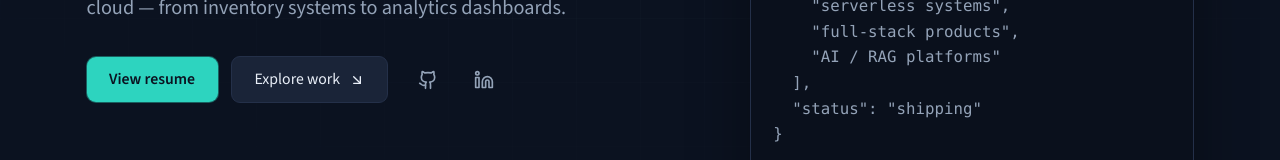
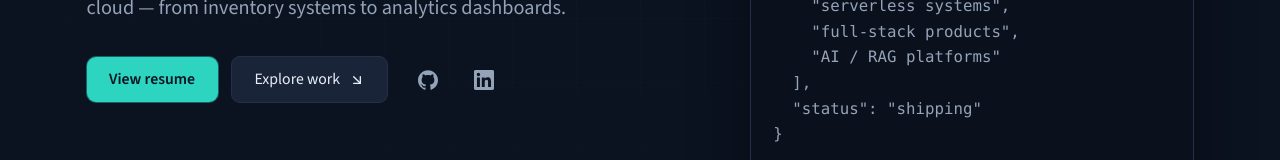
Before and after one commit to murlipatel1/portfolio, a React (Vite) app: page / in a window 1280 px wide. Shown: the part 494-654 px from the top of the page. Built offline with nearby package versions, Linux system fonts and the light colour scheme; no server answers.

Commit message:
Refactor social media icons in footer and contact sections to use custom components; update README with Node.js and npm requirements

```diff
--- a/src/components/layout/Footer.tsx
+++ b/src/components/layout/Footer.tsx
@@ -1,4 +1,5 @@
-import { Github, Linkedin, Mail } from "lucide-react";
+import { GithubIcon, LinkedinIcon } from "../ui/BrandIcons";
+import { Mail } from "lucide-react";
 import { bio } from "../../data/bio";
 
 export function Footer() {
@@ -25,7 +26,7 @@
             className="text-muted hover:text-accent"
             aria-label="GitHub"
           >
-            <Github size={18} />
+            <GithubIcon size={18} />
           </a>
           <a
             href={bio.linkedin}
@@ -34,7 +35,7 @@
             className="text-muted hover:text-accent"
             aria-label="LinkedIn"
           >
-            <Linkedin size={18} />
+            <LinkedinIcon size={18} />
           </a>
         </div>
       </div>
--- a/src/components/sections/Contact.tsx
+++ b/src/components/sections/Contact.tsx
@@ -1,6 +1,7 @@
 import { useRef, useState, type FormEvent } from "react";
 import emailjs from "@emailjs/browser";
-import { Github, Linkedin, Mail, Phone, Send } from "lucide-react";
+import { Mail, Phone, Send } from "lucide-react";
+import { GithubIcon, LinkedinIcon } from "../ui/BrandIcons";
 import { bio } from "../../data/bio";
 import { Section } from "../layout/Section";
 import { Button } from "../ui/Button";
@@ -71,7 +72,7 @@
             rel="noreferrer"
             className="flex items-center gap-3 text-sm text-muted transition hover:text-accent"
           >
-            <Github size={18} className="text-accent" />
+            <GithubIcon size={18} className="text-accent" />
             GitHub
           </a>
           <a
@@ -80,7 +81,7 @@
             rel="noreferrer"
             className="flex items-center gap-3 text-sm text-muted transition hover:text-accent"
           >
-            <Linkedin size={18} className="text-accent" />
+            <LinkedinIcon size={18} className="text-accent" />
             LinkedIn
           </a>
         </div>
--- a/src/components/sections/Hero.tsx
+++ b/src/components/sections/Hero.tsx
@@ -1,6 +1,7 @@
 import { useEffect, useState } from "react";
 import { motion, useReducedMotion } from "motion/react";
-import { ArrowDownRight, Github, Linkedin } from "lucide-react";
+import { ArrowDownRight } from "lucide-react";
+import { GithubIcon, LinkedinIcon } from "../ui/BrandIcons";
 import { bio } from "../../data/bio";
 import { Button } from "../ui/Button";
 import { fadeUp, stagger } from "../../lib/motion";
@@ -126,7 +127,7 @@
               className="ml-1 rounded-lg p-2.5 text-muted hover:bg-surface-2 hover:text-fg"
               aria-label="GitHub"
             >
-              <Github size={20} />
+              <GithubIcon size={20} />
             </a>
             <a
               href={bio.linkedin}
@@ -135,7 +136,7 @@
               className="rounded-lg p-2.5 text-muted hover:bg-surface-2 hover:text-fg"
               aria-label="LinkedIn"
             >
-              <Linkedin size={20} />
+              <LinkedinIcon size={20} />
             </a>
           </motion.div>
         </div>
--- /dev/null
+++ b/src/components/ui/BrandIcons.tsx
@@ -0,0 +1,36 @@
+type IconProps = {
+  size?: number;
+  className?: string;
+};
+
+export function GithubIcon({ size = 18, className }: IconProps) {
+  return (
+    <svg
+      xmlns="http://www.w3.org/2000/svg"
+      width={size}
+      height={size}
+      viewBox="0 0 24 24"
+      fill="currentColor"
+      className={className}
+      aria-hidden="true"
+    >
+      <path d="M12 .297c-6.63 0-12 5.373-12 12 0 5.303 3.438 9.8 8.205 11.385.6.113.82-.258.82-.577 0-.285-.01-1.04-.015-2.04-3.338.724-4.042-1.61-4.042-1.61-.546-1.385-1.335-1.755-1.335-1.755-1.087-.744.084-.729.084-.729 1.205.084 1.838 1.236 1.838 1.236 1.07 1.835 2.809 1.305 3.495.998.108-.776.417-1.305.76-1.605-2.665-.3-5.466-1.332-5.466-5.93 0-1.31.465-2.38 1.235-3.22-.135-.303-.54-1.523.105-3.176 0 0 1.005-.322 3.3 1.23.96-.267 1.98-.399 3-.405 1.02.006 2.04.138 3 .405 2.28-1.552 3.285-1.23 3.285-1.23.645 1.653.24 2.873.12 3.176.765.84 1.23 1.91 1.23 3.22 0 4.61-2.805 5.625-5.475 5.92.42.36.81 1.096.81 2.22 0 1.606-.015 2.896-.015 3.286 0 .315.21.69.825.57C20.565 22.092 24 17.592 24 12.297c0-6.627-5.373-12-12-12" />
+    </svg>
+  );
+}
+
+export function LinkedinIcon({ size = 18, className }: IconProps) {
+  return (
+    <svg
+      xmlns="http://www.w3.org/2000/svg"
+      width={size}
+      height={size}
+      viewBox="0 0 24 24"
+      fill="currentColor"
+      className={className}
+      aria-hidden="true"
+    >
+      <path d="M20.447 20.452h-3.554v-5.569c0-1.328-.027-3.037-1.852-3.037-1.853 0-2.136 1.445-2.136 2.939v5.667H9.351V9h3.414v1.561h.046c.477-.9 1.637-1.85 3.37-1.85 3.601 0 4.267 2.37 4.267 5.455v6.286zM5.337 7.433a2.062 2.062 0 01-2.063-2.065 2.064 2.064 0 112.063 2.065zm1.782 13.019H3.555V9h3.564v11.452zM22.225 0H1.771C.792 0 0 .774 0 1.729v20.542C0 23.227.792 24 1.771 24h20.451C23.2 24 24 23.227 24 22.271V1.729C24 .774 23.2 0 22.222 0h.003z" />
+    </svg>
+  );
+}
--- a/src/components/ui/ProjectModal.tsx
+++ b/src/components/ui/ProjectModal.tsx
@@ -1,5 +1,6 @@
 import { useEffect } from "react";
-import { ExternalLink, Github, X } from "lucide-react";
+import { ExternalLink, X } from "lucide-react";
+import { GithubIcon } from "./BrandIcons";
 import type { Project } from "../../data/projects";
 import { Chip } from "./Chip";
 import { Button } from "./Button";
@@ -81,7 +82,7 @@
         <div className="mt-6 flex flex-wrap gap-3">
           {project.github && (
             <Button href={project.github} target="_blank" rel="noreferrer" variant="secondary">
-              <Github size={16} /> Code
+              <GithubIcon size={16} /> Code
             </Button>
           )}
           {project.live && (
```
Also changed, not shown: 1 other file (tests, documents, lock files or other folders).
